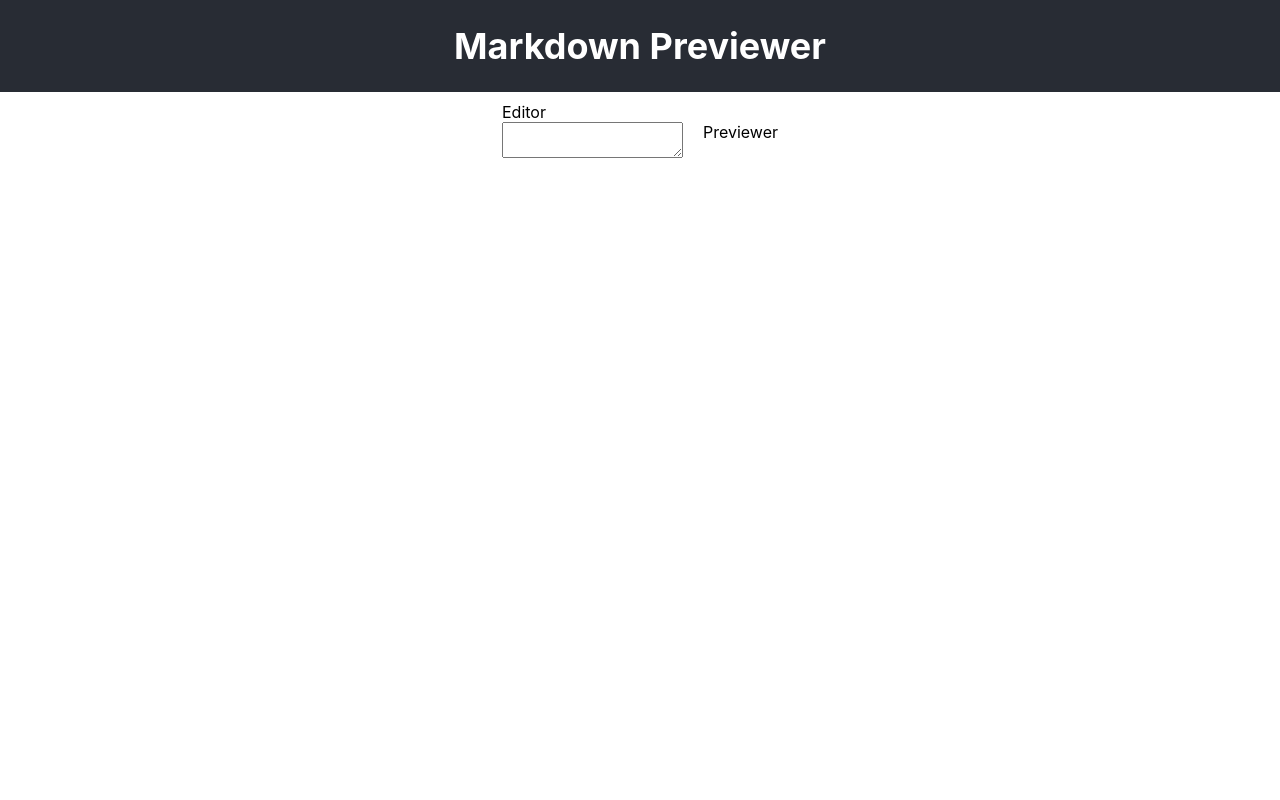
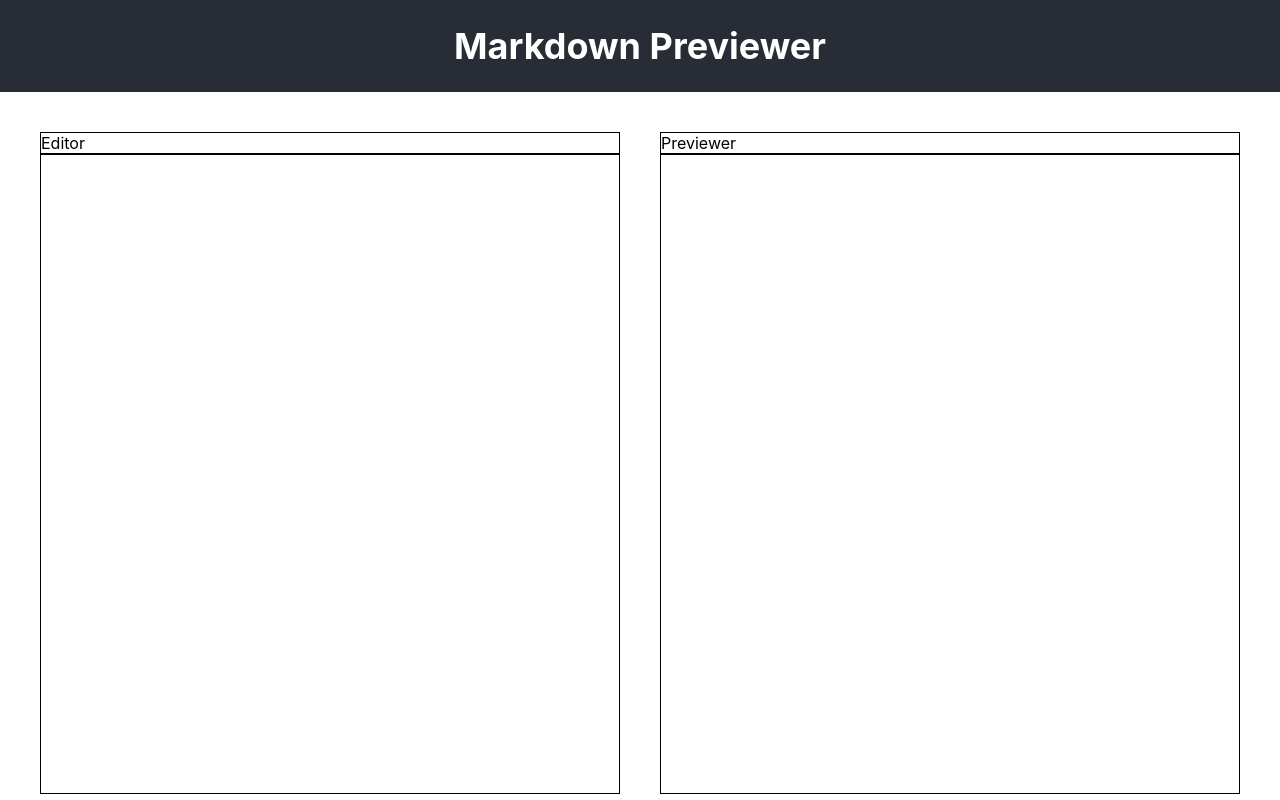
Before and after one commit to StevanFreeborn/freecodecamp-markdown-previewer, a React (Create React App) app: page / in a window 1280 px wide. Built offline with nearby package versions, Linux system fonts and the light colour scheme.

Commit message:
Added marked; Implemented parsing text as markdown to html;

```diff
--- a/package.json
+++ b/package.json
@@ -7,6 +7,8 @@
     "@testing-library/react": "^12.1.4",
     "@testing-library/user-event": "^13.5.0",
     "css-loader": "^6.7.1",
+    "marked": "^4.0.12",
+    "marked-react": "^1.0.3",
     "node-sass": "^7.0.1",
     "react": "^17.0.2",
     "react-dom": "^17.0.2",
--- a/src/components/App.js
+++ b/src/components/App.js
@@ -8,6 +8,16 @@ import Toolbar from './Toolbar';
 class App extends React.Component {
   constructor(props) {
     super(props);
+    this.state = {
+      markdown: ''
+    }
+    this.handleChange = this.handleChange.bind(this);
+  }
+
+  handleChange(e) {
+    this.setState({
+      markdown: e.target.value
+    })
   }
 
   render() {
@@ -22,7 +32,10 @@ class App extends React.Component {
             titleText="Editor"
           >
           </Toolbar>
-          <Editor>
+          <Editor
+            markdown={this.state.markdown}
+            onChange={this.handleChange}
+          >
           </Editor>
         </div>
         <div className="previewer-wrapper">
@@ -30,7 +43,9 @@ class App extends React.Component {
             titleText="Previewer"
           >
           </Toolbar>
-          <Previewer>
+          <Previewer
+            markdown={this.state.markdown}
+          >
           </Previewer>
         </div>
       </div>
--- a/src/components/Editor.js
+++ b/src/components/Editor.js
@@ -7,11 +7,11 @@ class Editor extends React.Component {
 
     render() {
         return (
-            <div className="editor">
-                <textarea
-                    id="editor-text-area"
-                />
-            </div>
+            <textarea
+                id="editor-text-area"
+                onChange={this.props.onChange}
+                value={this.props.markdown}
+            />
         );
     }
 }
--- a/src/components/Previewer.js
+++ b/src/components/Previewer.js
@@ -1,4 +1,5 @@
 import React from "react";
+import { marked } from 'marked';
 
 class Previewer extends React.Component {
     constructor(props) {
@@ -6,10 +7,25 @@ class Previewer extends React.Component {
     }
 
     render() {
+        marked.setOptions({
+            breaks: true,
+        })
+
+        const renderer = new marked.Renderer();
+
+        renderer.link = function(href, title, text) {
+            return `<a target="_blank" href="${href}">${text}</a>`
+        }
+
+        const html = marked(this.props.markdown, {renderer: renderer});
+
         return (
             <div
                 id="previewer"
                 className="previewer"
+                dangerouslySetInnerHTML={{
+                    __html: marked(this.props.markdown, {renderer: renderer})
+                }}
             >
             </div>
         );
--- a/src/styles/App.scss
+++ b/src/styles/App.scss
@@ -1,3 +1,7 @@
+* {
+  box-sizing: border-box;
+}
+
 .app-header {
   background-color: #282c34;
   display: flex;
@@ -8,16 +12,60 @@
   color: white;
 }
 
+@media screen and (max-width: 600px) {
+  .editor-previewer-wrapper {
+    display: flex;
+    align-items: flex-start;
+    justify-content: center;
+    flex-direction: column;
+  }
+}
+
 .editor-previewer-wrapper {
+  margin: 10px;
+  padding: 10px;
   display: flex;
   flex-direction: row;
-  align-items: center;
+  align-items: flex-start;
   justify-content: center;
 
   .previewer-wrapper {
     margin: 10px;
+    padding: 10px;
+    width: 50%;
+    height: 80vh;
+
+    .toolbar {
+      border: 1px solid black;
+      width: 100%;
+    }
+
+    .previewer {
+      width: 100%;
+      height: 80vh;
+      border: 1px solid black;
+    }
+
   }
+
   .editor-wrapper {
     margin: 10px;
+    padding: 10px;
+    width: 50%;
+    height: 80vh;
+
+    .toolbar {
+      border: 1px solid black;
+      width: 100%;
+    }
+
+    textarea {
+      resize: none;
+      outline: none;
+      border: 1px solid black;
+      width: 100%;
+      height: 80vh;
+    }
+
   }
 }
```
Also changed, not shown: 1 other file (tests, documents, lock files or other folders).
